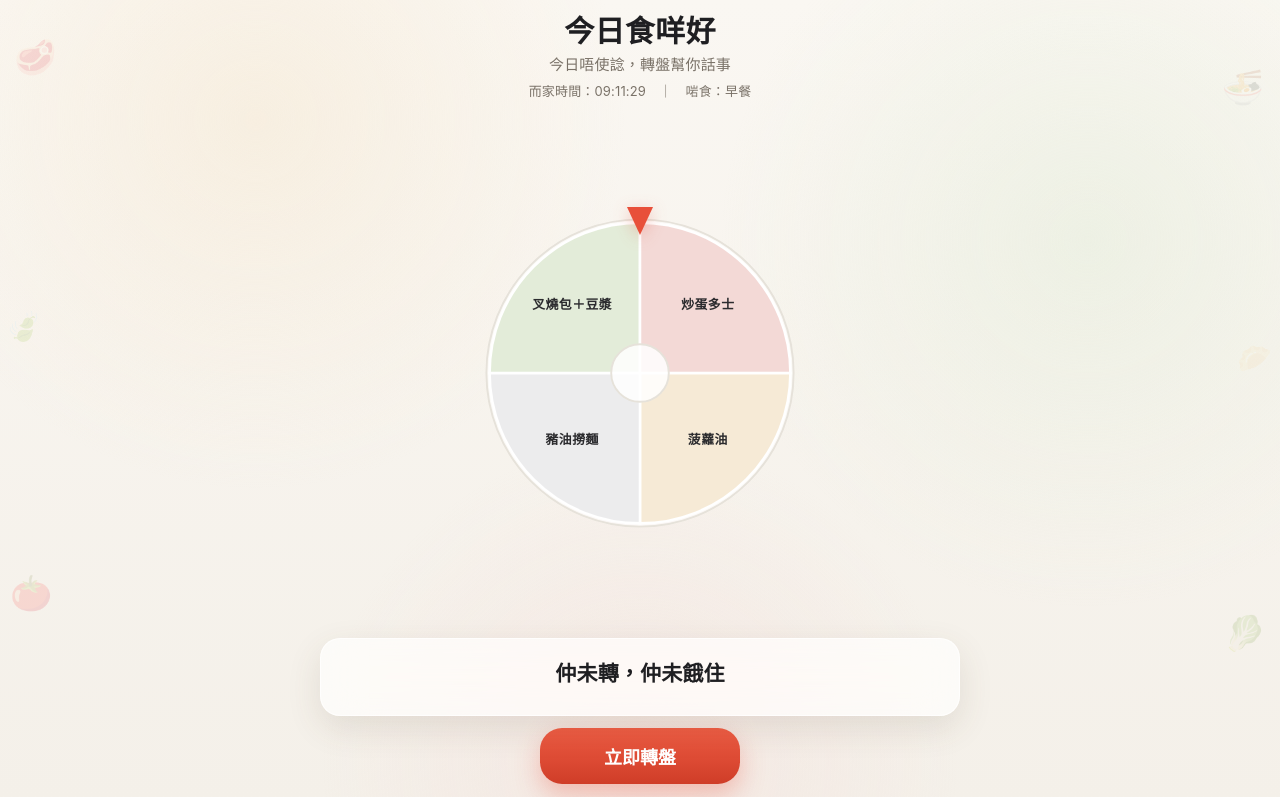
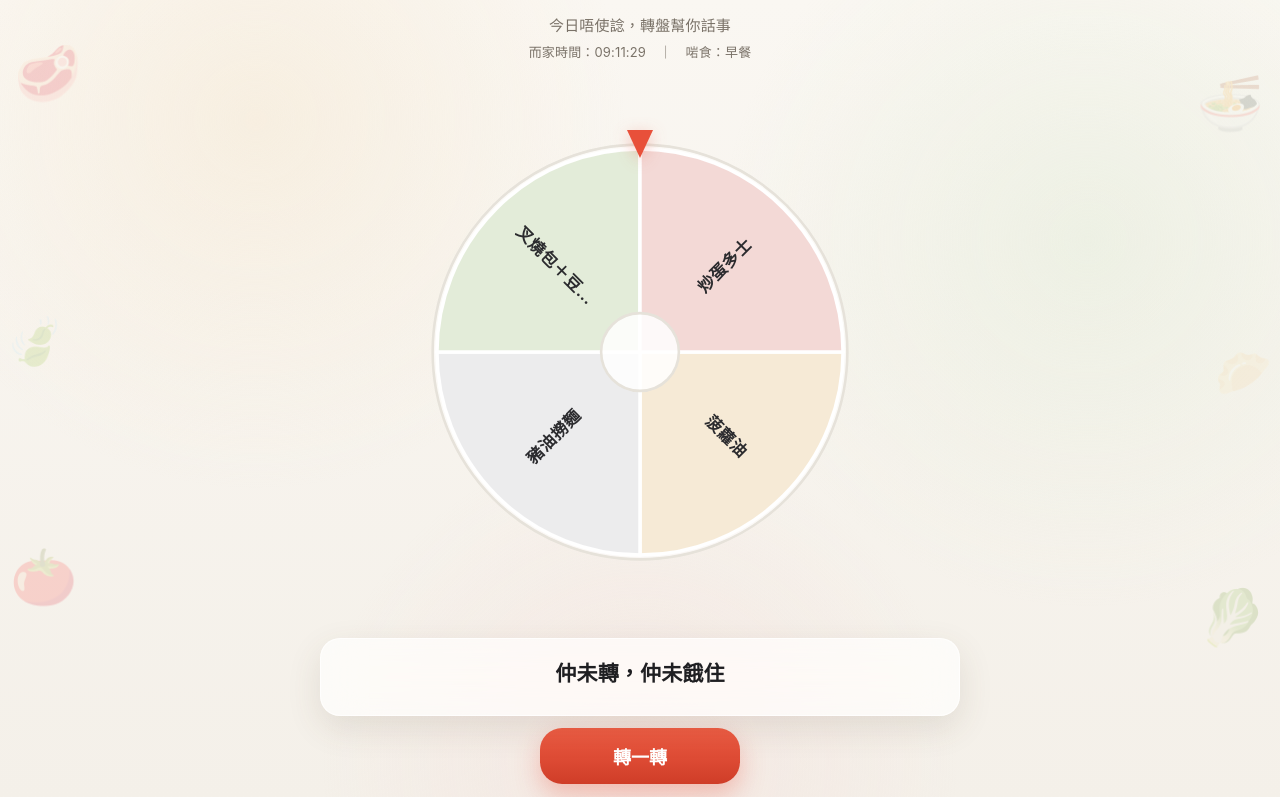
Before and after one commit to Tinawy9783/meal-wheel, a plain HTML site: page index.html in a window 1280 px wide. Shown: the top 797 px of the page. Drawn offline with Linux system fonts and the light colour scheme.

Commit message:
Update index.html

```diff
--- a/index.html
+++ b/index.html
@@ -42,13 +42,13 @@ body{
 }
 
 /* 四角食物裝飾 */
-.deco{position:absolute;font-size:34px;opacity:.13;z-index:0;pointer-events:none;}
+.deco{position:absolute;font-size:54px;opacity:.16;z-index:0;pointer-events:none;}
 .deco.d1{top:30px;left:14px;}
 .deco.d2{top:60px;right:16px;}
 .deco.d3{bottom:180px;left:10px;}
 .deco.d4{bottom:140px;right:14px;}
-.deco.d5{top:38%;left:6px;font-size:28px;}
-.deco.d6{top:42%;right:8px;font-size:28px;}
+.deco.d5{top:38%;left:6px;font-size:46px;}
+.deco.d6{top:42%;right:8px;font-size:46px;}
 
 .wrap{max-width:640px;margin:0 auto;position:relative;z-index:1;}
 
@@ -60,14 +60,14 @@ body{
 }
 
 /* 標題 */
-header{text-align:center;margin:14px 0 6px;}
+header{text-align:center;margin:10px 0 4px;}
 h1{font-size:30px;font-weight:800;letter-spacing:.01em;line-height:1.15;}
 .sub{font-size:15px;color:var(--sub);margin-top:4px;}
 .clock{display:block;margin-top:4px;font-size:13px;color:var(--sub);}
 
 /* 轉盤 */
 .wheel-section{flex:1;display:flex;flex-direction:column;align-items:center;justify-content:center;margin:8px 0;min-height:0;}
-.wheel-wrap{position:relative;width:min(58vw,40vh);height:min(58vw,40vh);}
+.wheel-wrap{position:relative;width:min(76vw,54vh);height:min(76vw,54vh);}
 .pointer{
   width:0;height:0;
   border-left:13px solid transparent;border-right:13px solid transparent;
@@ -154,6 +154,13 @@ footer{text-align:center;font-size:14px;color:var(--sub);margin-top:28px;}
 @keyframes pop{0%{transform:scale(.96);opacity:0;}100%{transform:scale(1);opacity:1;}}
 .pop-in{animation:pop .35s cubic-bezier(.22,1,.36,1) both;}
 
+/* 彩帶特效 */
+.confetti{position:fixed;top:-12px;width:9px;height:14px;border-radius:2px;z-index:50;pointer-events:none;animation:confetti-fall linear forwards;}
+@keyframes confetti-fall{
+  0%{transform:translateY(0) rotate(0deg);opacity:1;}
+  100%{transform:translateY(105vh) rotate(720deg);opacity:.7;}
+}
+
 @media(max-width:560px){
   h1{font-size:27px;}
   .sub{font-size:14px;}
@@ -175,7 +182,6 @@ footer{text-align:center;font-size:14px;color:var(--sub);margin-top:28px;}
 
   <div class="screen">
   <header>
-    <h1>今日食咩好</h1>
     <p class="sub">今日唔使諗，轉盤幫你話事</p>
     <span class="clock" id="clock"></span>
   </header>
@@ -193,7 +199,7 @@ footer{text-align:center;font-size:14px;color:var(--sub);margin-top:28px;}
   </div>
 
   <div class="btn-row">
-    <button class="btn btn-primary" id="spinBtn">立即轉盤</button>
+    <button class="btn btn-primary" id="spinBtn">轉一轉</button>
   </div>
   <p class="lock-tip" id="lockTip"></p>
   </div>
@@ -324,11 +330,14 @@ function drawWheel(items){
     items.forEach((it,i)=>{
       const a1=per*i*Math.PI/180, a2=per*(i+1)*Math.PI/180;
       out+=`<path d="M50,50 L${(50+47*Math.cos(a1)).toFixed(2)},${(50+47*Math.sin(a1)).toFixed(2)} A47,47 0 0,1 ${(50+47*Math.cos(a2)).toFixed(2)},${(50+47*Math.sin(a2)).toFixed(2)} Z" fill="${PALETTE[i%PALETTE.length]}" stroke="#fff" stroke-width="0.8"/>`;
-      const mid=per*(i+0.5)*Math.PI/180;
-      const tx=50+30*Math.cos(mid), ty=50+30*Math.sin(mid);
-      const fs=N<=3?5:N<=6?4:3.3;
-      const label=it.name.length>7?it.name.slice(0,7)+"…":it.name;
-      out+=`<text x="${tx.toFixed(1)}" y="${ty.toFixed(1)}" text-anchor="middle" dominant-baseline="middle" font-size="${fs}" fill="#2b2b2e" font-weight="700">${esc(label)}</text>`;
+      const deg=per*(i+0.5);
+      const rad=deg*Math.PI/180;
+      const flip=deg>90&&deg<270;
+      const rot=flip?deg+180:deg;
+      const tx=50+28*Math.cos(rad), ty=50+28*Math.sin(rad);
+      const fs=N<=3?4.6:N<=6?3.8:3.2;
+      const label=it.name.length>5?it.name.slice(0,5)+"…":it.name;
+      out+=`<text x="${tx.toFixed(1)}" y="${ty.toFixed(1)}" transform="rotate(${rot.toFixed(1)} ${tx.toFixed(1)} ${ty.toFixed(1)})" text-anchor="middle" dominant-baseline="middle" font-size="${fs}" fill="#2b2b2e" font-weight="700">${esc(label)}</text>`;
     });
   }
   out+=`<circle cx="50" cy="50" r="9" fill="rgba(255,255,255,.85)" stroke="#e6e2da" stroke-width="0.6"/>`;
@@ -361,6 +370,21 @@ function renderList(){
   refreshWheel();
 }
 
+function confetti(){
+  const colors=["#e8503a","#2b69d8","#e3ecd9","#f6ead6","#f3d9d6","#eef0f2","#f7c948"];
+  const total=42;
+  for(let i=0;i<total;i++){
+    const p=document.createElement("div");
+    p.className="confetti";
+    p.style.left=(10+Math.random()*80)+"%";
+    p.style.background=colors[i%colors.length];
+    p.style.animationDelay=(Math.random()*0.25)+"s";
+    p.style.animationDuration=(1.6+Math.random()*1.2)+"s";
+    document.body.appendChild(p);
+    setTimeout(()=>p.remove(),3400);
+  }
+}
+
 function spin(){
   const {list,pkey}=candidate();
   if(!list.length){
@@ -385,6 +409,7 @@ function spin(){
     resultNote.textContent=pick.note||"廚師話：隨便啦，都好食。";
     result.classList.add("pop-in");
     lockTip.textContent="";
+    confetti();
   },3900);
 }
 
```
